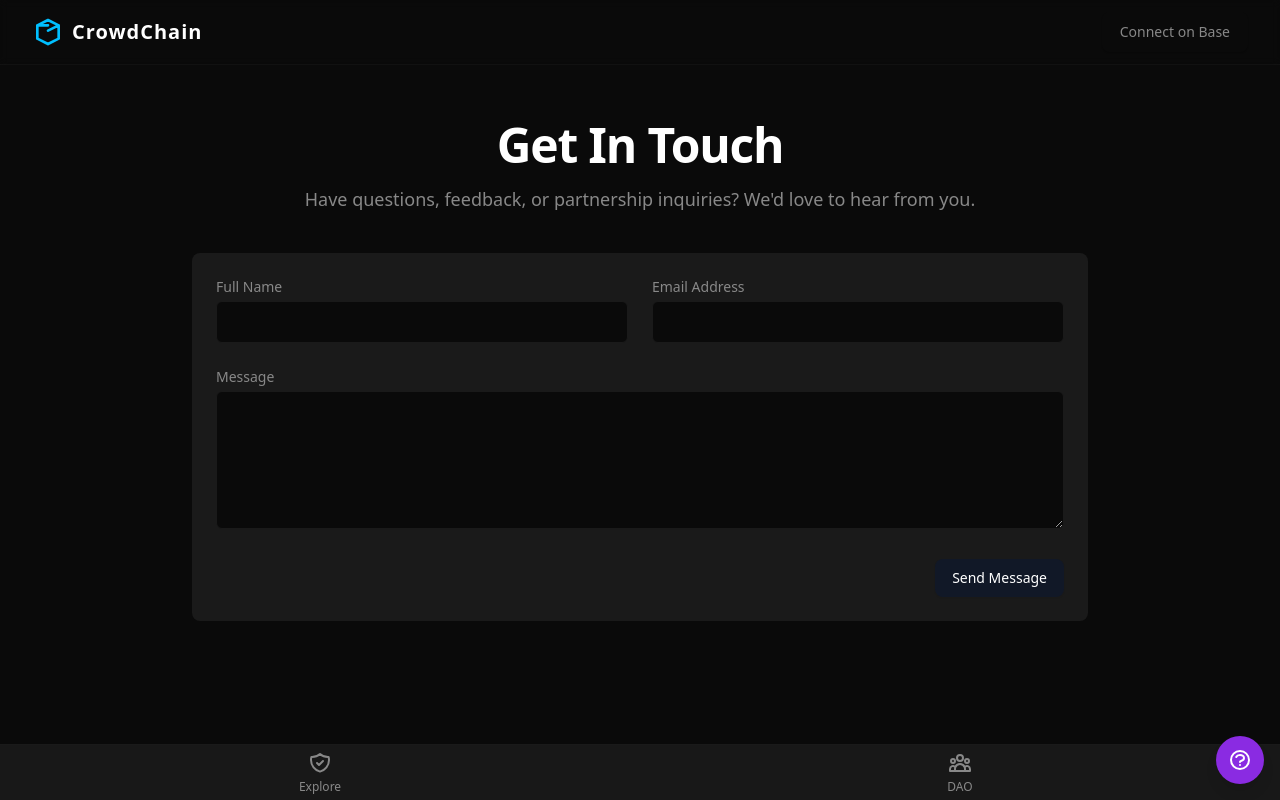
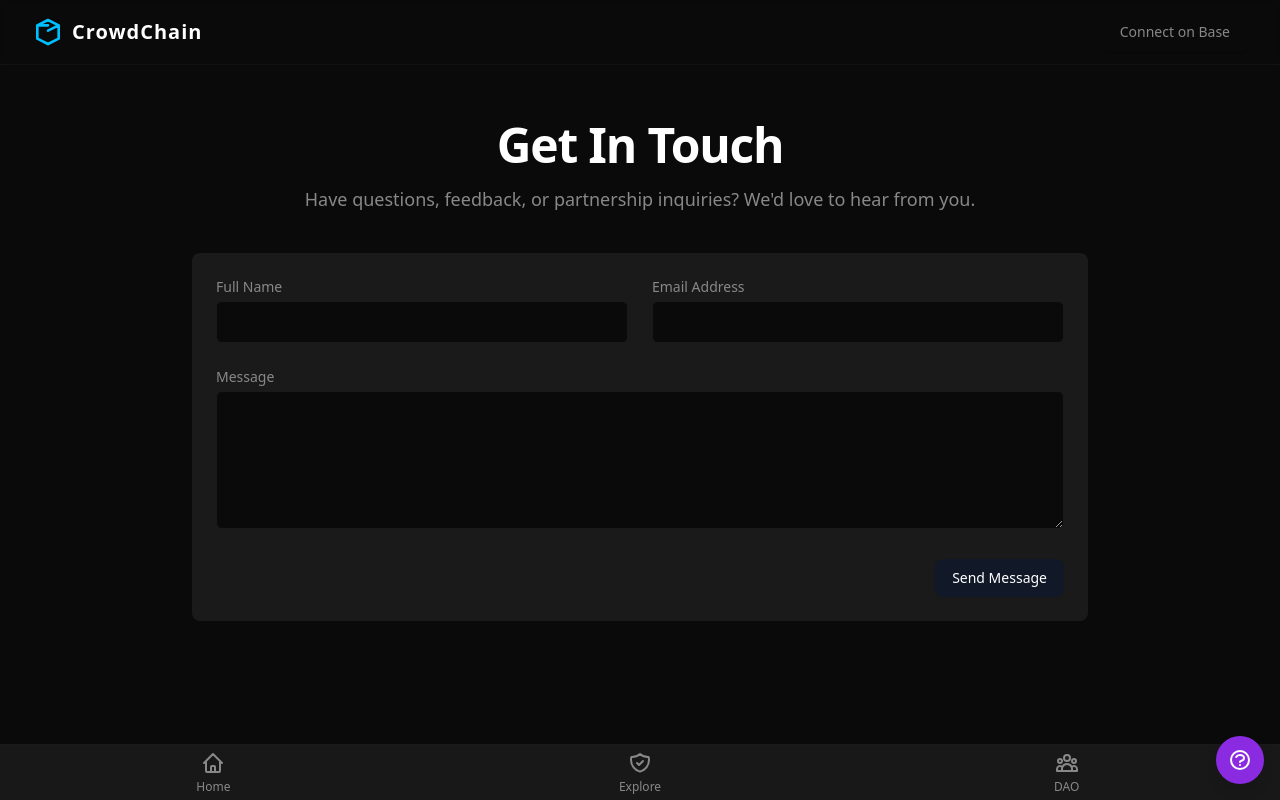
Before and after one commit to Oladizz/Crowdchain, a React (Vite) app: page /#/contact in a window 1280 px wide. Built offline with nearby package versions, Linux system fonts and the light colour scheme.

Commit message:
feat: Set HomePage as default route
Changes the default route from `/explore` to `/` and updates the BottomNavBar to reflect this. This establishes a dedicated home page for the application.

```diff
--- a/App.tsx
+++ b/App.tsx
@@ -1,6 +1,7 @@
 import React, { useState, useEffect } from 'react';
 import { HashRouter, Routes, Route, useLocation } from 'react-router-dom';
 import { AppProvider } from './context/AppContext';
+import HomePage from './pages/HomePage';
 import ExplorePage from './pages/ExplorePage';
 import ProjectDetailPage from './pages/ProjectDetailPage';
 import DaoPage from './pages/DaoPage';
@@ -45,7 +46,7 @@ const AppContent: React.FC = () => {
             <Header />
             <main className="flex-grow w-full max-w-5xl mx-auto px-4 sm:px-6 lg:px-8 py-4 sm:py-6 pb-20">
                 <Routes>
-                    <Route path="/" element={<ExplorePage />} />
+                    <Route path="/" element={<HomePage />} />
                     <Route path="/explore" element={<ExplorePage />} />
                     <Route path="/create" element={<CreateProjectPage />} />
                     <Route path="/project/:id" element={<ProjectDetailPage />} />
--- a/components/BottomNavBar.tsx
+++ b/components/BottomNavBar.tsx
@@ -54,7 +54,8 @@ const BottomNavBar: React.FC = () => {
   return (
     <nav data-guide="nav-bar" className="fixed bottom-0 left-0 right-0 h-14 bg-white/95 dark:bg-brand-surface/95 backdrop-blur-sm border-t border-gray-200 dark:border-brand-surface z-50">
       <div className="container mx-auto h-full flex justify-around items-center">
-        <NavItem to="/" label="Explore" icon={CompassIcon} />
+        <NavItem to="/" label="Home" icon={HomeIcon} />
+        <NavItem to="/explore" label="Explore" icon={CompassIcon} />
         {user && <NavItem to="/dashboard" label="Dashboard" icon={UserIcon} />}
         <NavItem to="/dao" label="DAO" icon={DaoIcon} />
       </div>
```
